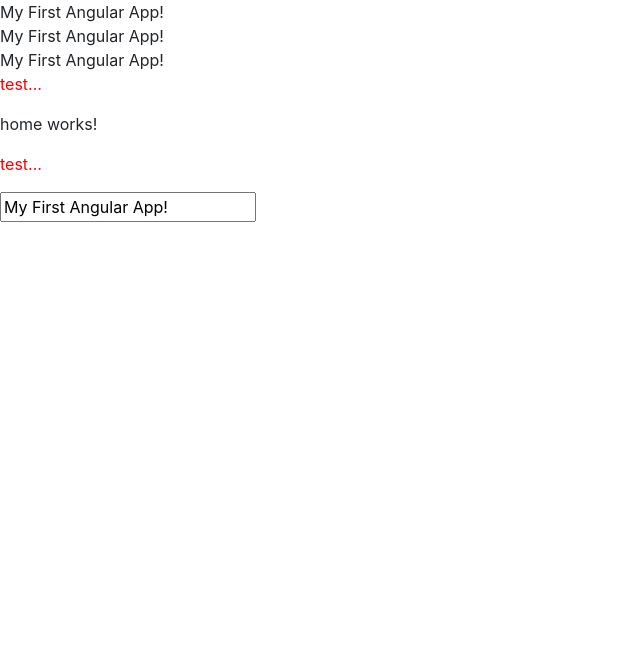
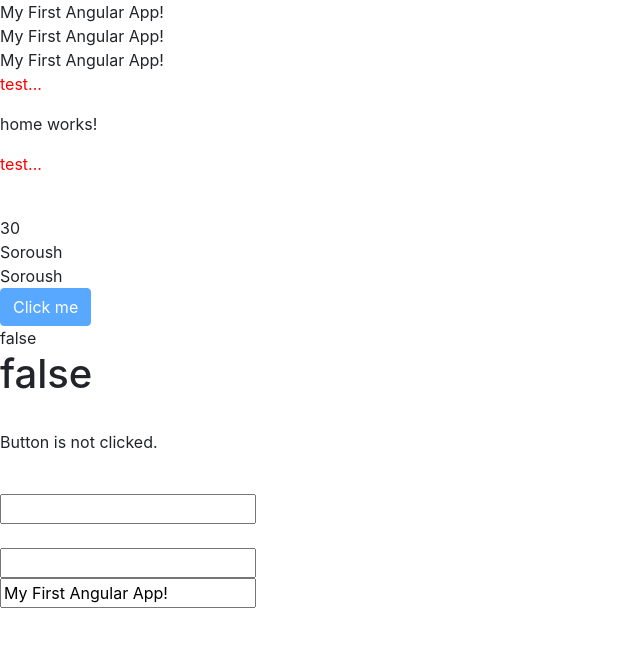
Before and after one commit to mrsoroush/Angular, an Angular app: page / in a window 1280 px wide. Shown: the top 646 px of the page, without its empty margins (0-640 px from the left). Built offline with nearby package versions, Linux system fonts and the light colour scheme.

Commit message:
Practicing Data Binding...

```diff
--- a/src/app/app.component.html
+++ b/src/app/app.component.html
@@ -24,5 +24,9 @@
 {{title}}
 <br>
 <test-comp></test-comp>
+
 <app-home></app-home>
+<!-- <div app-home></div> [app-home] -->
+<!-- <div class="app-home"></div> .app-home -->
+
 <input type="text" [(ngModel)]='title' />
--- a/src/app/home/home.component.html
+++ b/src/app/home/home.component.html
@@ -2,3 +2,25 @@
   home works!
 </p>
 <test-comp></test-comp>
+<br>
+{{age}}
+<br>
+{{name}}
+<br>
+{{ getName() }}
+<br>
+<button class="btn btn-primary" [disabled]="!allowClick" (click)="onButtonClicked()">Click me</button>
+<br>
+{{ allowClick }}
+<br>
+<h1 [innerText]="allowClick"></h1>
+<br>
+<p>{{ btnClick }}</p>
+<br>
+<input type="text" (input)="onInputChange($event)">
+<br>
+{{ lastName }}
+<br>
+<input type="text" [(ngModel)]="lastName">
+{{ lastName }}
+<br>
--- a/src/app/home/home.component.ts
+++ b/src/app/home/home.component.ts
@@ -1,15 +1,39 @@
 import { Component, OnInit } from '@angular/core';
 
 @Component({
-  selector: 'app-home',
+  selector: 'app-home', //Selector as Tag
+  //selector: '.app-home', //Selector as Class
+  //selector: '[app-home]', //Selector as Property
   templateUrl: './home.component.html',
   styleUrls: ['./home.component.css']
 })
-export class HomeComponent implements OnInit {
+export class HomeComponent implements OnInit{
 
-  constructor() { }
+  ngOnInit(){}
 
-  ngOnInit() {
+  constructor(){
+    setTimeout(() => {
+      this.allowClick = true;
+    }, 6000)
+  }
+
+  age: number = 30;
+  name: string = 'Soroush';
+  allowClick = false;
+  btnClick = 'Button is not clicked.';
+  lastName = "";
+
+  getName(){
+    return this.name;
+  }
+
+  onButtonClicked(){
+    this.btnClick = 'Buttun is clicked now!';
+  }
+
+  onInputChange(event : Event){
+    this.lastName = (<HTMLInputElement>event.target).value;
+    //this.lastName = (event.target as HTMLInputElement).value;
   }
 
 }
```
